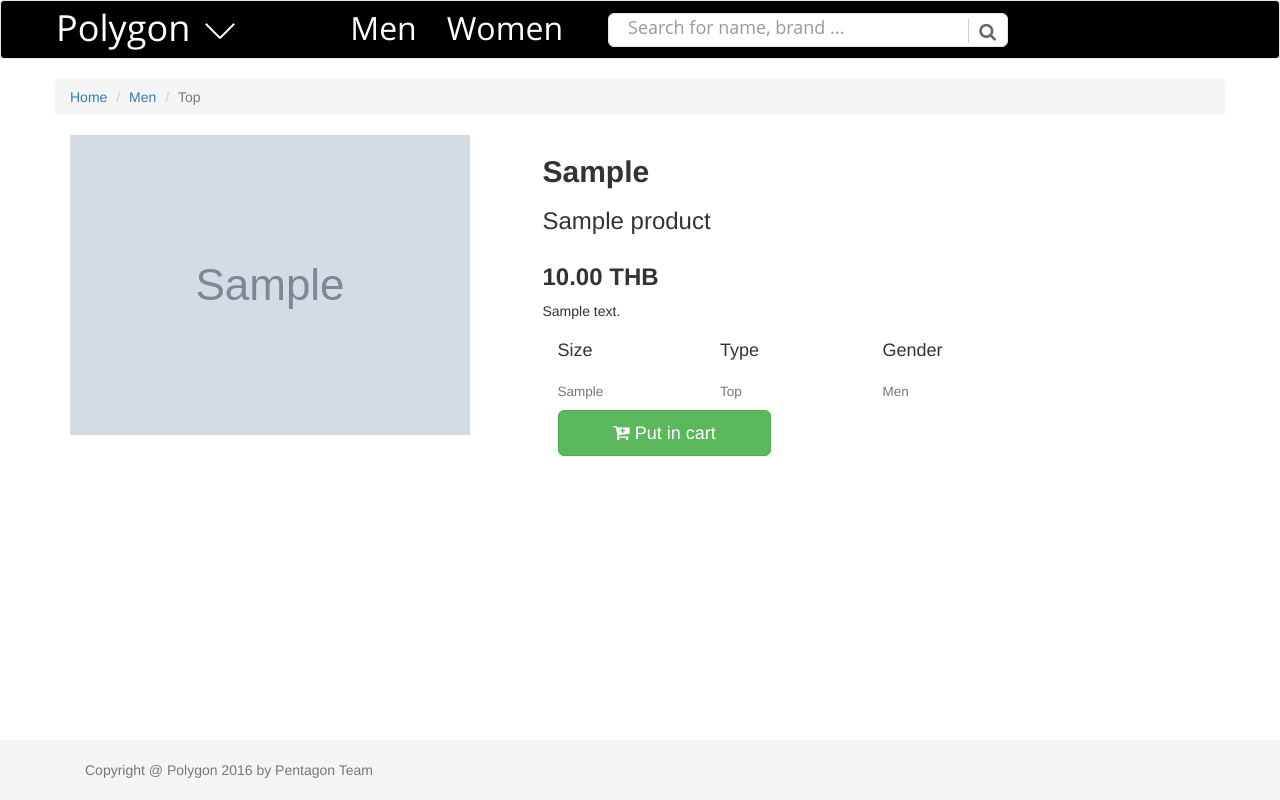
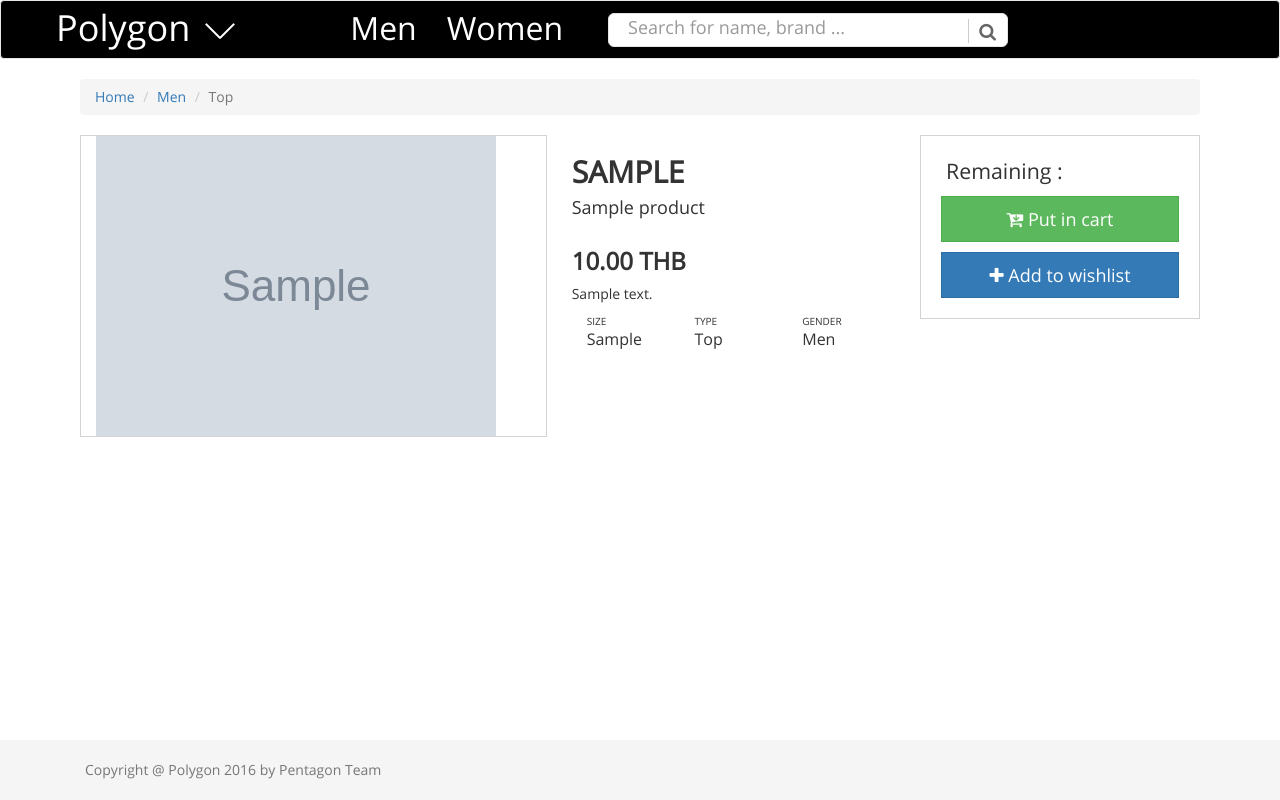
Before and after one commit to kasiditp/Pentagon, a Django app: page /product/1/ in a window 1280 px wide. Run offline with Django 3.2, Linux system fonts and the light colour scheme; tables that the repository leaves empty hold one stand-in row (values such as "Sample post"); grey boxes marked "Sample" are stand-in pictures; some libraries are stand-ins or nearby versions.

Commit message:
Moved buttons. Adjusted paddings

```diff
--- a/product/static/product/css/details.css
+++ b/product/static/product/css/details.css
@@ -0,0 +1,42 @@
+div {
+    font-family: Marvenpro;
+}
+.sizetypesexheaderrow {
+
+    padding-bottom: 0;
+    margin-bottom: 0;
+    font-size: x-small;
+}
+.sizetypesexrow {
+    padding-top: 0;
+    margin-top: 0;
+    font-size: medium;
+}
+
+.border {
+    border-style: solid;
+    border-width: 1px;
+    border-color: lightgrey;
+    margin-bottom: 20px;
+}
+
+#product_info {
+    padding-left: 40px;
+    padding-right: 40px;
+}
+
+.btn {
+    border-radius: 0;
+}
+
+#cart_interact {
+    padding: 20px;
+}
+
+#remaining_stock {
+    padding-left: 20px;
+    font-size: 16pt;
+}
+#add_to_cart_btn {
+    margin-bottom: 10px;
+}
--- a/templates/pages/productdetails/details.html
+++ b/templates/pages/productdetails/details.html
@@ -1,9 +1,10 @@
 {% extends 'base.html' %}
 {% load static %}
-<link href="{% static 'product/css/details.css' %}" rel="stylesheet">
+{#<link href="{% static 'base/css/font-marvenpro.css' %}" rel="stylesheet">#}
 {% block content %}
+    <link href="{% static 'product/css/details.css' %}" rel="stylesheet">
     <section>
-        <div class="container">
+        <div class="container" id="product_info">
             <div class="row">
                   <ol class="breadcrumb">
                       <li><a href="#">Home</a></li>
@@ -12,32 +13,44 @@
                   </ol>
             </div>
             <div class="row">
-                <div class="col-md-5 col-sm-12">
+                <div class="col-md-5 col-sm-12 border">
                     <img class="product_img img-responsive" src="{{ product.picture }}">
                 </div>
-                <div class="col-md-5 col-sm-12">
+                <div class="col-md-4 col-sm-12" id="product_info">
                     {% load humanize %}
                      <div class="row">
-                         <h2><b>{{ product.brand }}</b></h2>
-                         <h3>{{ product.name }}</h3>
+                         <h2><b> {{ product.brand |upper }} </b></h2>
+                         <h4>{{ product.name }}</h4>
                     </div>
                     <div class="row"><h3><b>{{ product.price|floatformat:2|intcomma}} THB</b></h3></div>
 {#                    <div class="row"><h2>Details</h2></div>#}
                     <div class="row"><p>{{ product.description|linebreaksbr }}</p></div>
                     <div class="row">
-                        <div class="col-md-4 col-sm-4"><h4>Size</h4></div>
-                        <div class="col-md-4 col-sm-4"><h4>Type</h4></div>
-                        <div class="col-md-4 col-sm-4"><h4>Gender</h4></div>
+                        <div class="col-md-4 col-sm-4"><p class="sizetypesexheaderrow">SIZE</p></div>
+                        <div class="col-md-4 col-sm-4"><p class="sizetypesexheaderrow">TYPE</p></div>
+                        <div class="col-md-4 col-sm-4"><p class="sizetypesexheaderrow">GENDER</p></div>
+                    </div>
+                    <div class="row" id="sizetypesexrow">
+                        <div class="col-md-4 col-sm-4"><p class="sizetypesexrow">{{ product.size }}</p></div>
+                        <div class="col-md-4 col-sm-4"><p class="sizetypesexrow">{{ type }}</p></div>
+                        <div class="col-md-4 col-sm-4"><p class="sizetypesexrow">{{ sex }}</p></div>
+                    </div>
+                </div>
+                <div class="col-md-3 border" id="cart_interact">
+                    <div class="row" id="remaining_stock">
+                        <p>Remaining :</p>
                     </div>
                     <div class="row">
-                        <div class="col-md-4 col-sm-4"><h4><small>{{ product.size }}</small></h4></div>
-                        <div class="col-md-4 col-sm-4"><h4><small>{{ type }}</small></h4></div>
-                        <div class="col-md-4 col-sm-4"><h4><small>{{ sex }}</small></h4></div>
+                        <div class="col-md-12 col-sm-12">
+                        <button class="btn btn-success btn-lg btn-block" id="add_to_cart_btn">
+                            <i class="fa fa-cart-arrow-down" aria-hidden="true"></i>  Put in cart
+                        </button>
+                        </div>
                     </div>
                     <div class="row">
-                        <div class="col-md-6 col-sm-12">
-                        <button class="btn btn-success btn-lg btn-block">
-                            <i class="fa fa-cart-plus" aria-hidden="true"></i>  Put in cart
+                        <div class="col-md-12 col-sm-12">
+                        <button class="btn btn-primary btn-lg btn-block" id="add_to_wishlist_btn">
+                            <i class="fa fa-plus" aria-hidden="true"></i>  Add to wishlist
                         </button>
                         </div>
                     </div>
@@ -47,7 +60,8 @@
 
     </section>
     {% block script %}
-        <script src="http://ajax.googleapis.com/ajax/libs/jquery/1/jquery.min.js" type="text/javascript"></script>
+{#        <script src="http://ajax.googleapis.com/ajax/libs/jquery/1/jquery.min.js" type="text/javascript"></script>#}
+        <!--- Magnifier JS --->
         <script src="{% static 'product/js/jquery.loupe.min.js' %}"></script>
         <script type="text/javascript">
             $('.product_img').loupe();
```
Also changed, not shown: 2 other files.
